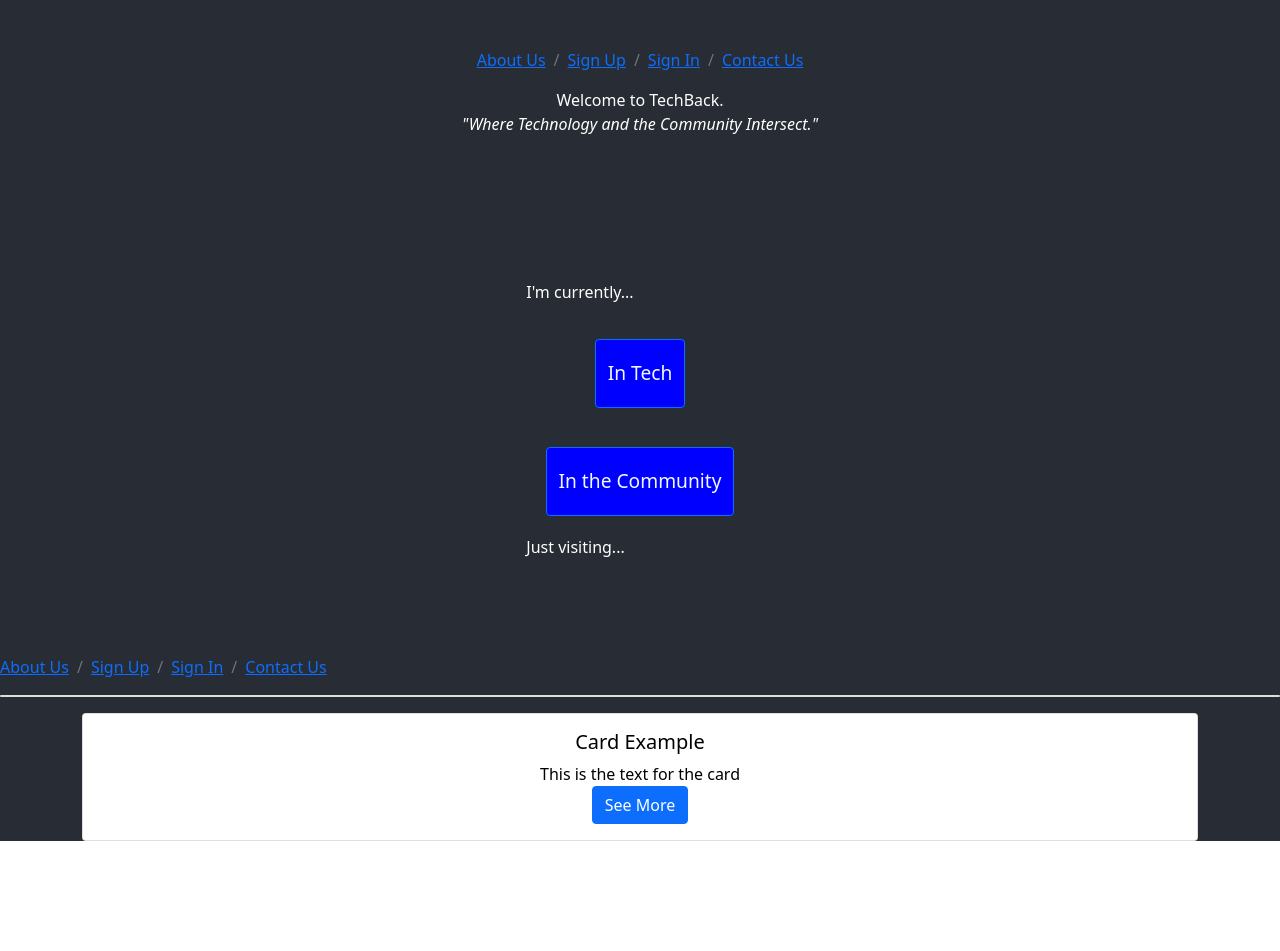
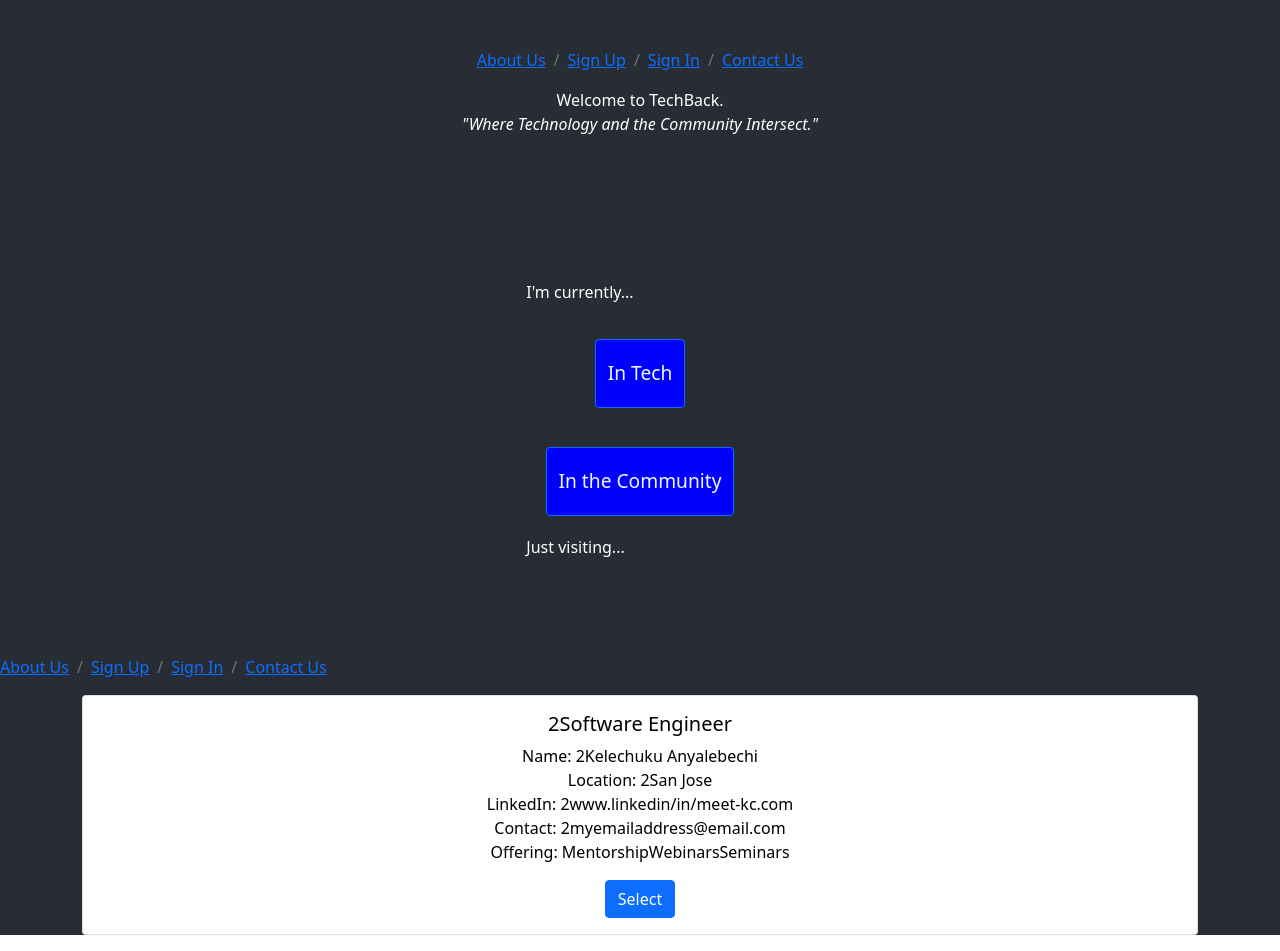
Before and after one commit to kc-anyalebechi/techback, a React (Create React App) app in the folder front_end/: page / in a window 1280 px wide. Before the commit the page ends 857 px from the top, so only its background shows below. Built offline with nearby package versions, Linux system fonts and the light colour scheme.

Commit message:
added a feature were random contacts display for the techUsers

```diff
--- a/front_end/src/Components/TechUsers/techUser.js
+++ b/front_end/src/Components/TechUsers/techUser.js
@@ -2,11 +2,16 @@ import React from "react";
 import "bootstrap/dist/css/bootstrap.min.css";
 // import Button from "react-bootstrap/Button";
 import { Breadcrumb, Card, Container, Button } from "react-bootstrap";
+import { techSeedData } from "../../SeedData/techSeedData";
 
 function TechUsers() {
-  // const showAllTechUsers =
+  const showAllTechUsers = Math.floor(Math.random() * techSeedData.length);
+
+  console.log(Math.random());
+  console.log(techSeedData.length);
+
   return (
-    <div className="techback">
+    <div className="techUser">
       <div header className="techUser-header">
         <Breadcrumb>
           <Breadcrumb.Item>About Us</Breadcrumb.Item>
@@ -15,24 +20,30 @@ function TechUsers() {
           <Breadcrumb.Item>Contact Us</Breadcrumb.Item>
         </Breadcrumb>
       </div>
+      <Container>
         <div className="techUser-body">
-        <Card className="mb-3" style={{ color: "#000" }}></Card>
-
-        <div className="inTech">
-          <Container>
           <Card className="mb-3" style={{ color: "#000" }}>
             <Card.Body>
-                <Card.Title>Card Example</Card.Title>
+              <Card.Title>
+                {techSeedData[showAllTechUsers].expertise}
+                <br />
+              </Card.Title>
               <Card.Text>
-                  This is the text for the card
+                Name: {techSeedData[showAllTechUsers].full_name} <br />
+                Location: {techSeedData[showAllTechUsers].location}
                 <br />
-                  <Button>See More</Button>
+                LinkedIn: {techSeedData[showAllTechUsers].linkedIn}
+                <br />
+                Contact: {techSeedData[showAllTechUsers].email}
+                <br />
+                Offering: {techSeedData[showAllTechUsers].offer}
+                <br />
               </Card.Text>
+              {<Button>Select</Button>}
             </Card.Body>
           </Card>
+        </div>
       </Container>
-        </div>
-      </div>
     </div>
   );
 }
--- a/front_end/src/SeedData/techSeedData.js
+++ b/front_end/src/SeedData/techSeedData.js
@@ -1,7 +1,7 @@
 export const techSeedData = [
         {
             "full_name": "Kelechuku Anyalebechi",
-            "expertise": "Software Engineering",
+            "expertise": "Software Engineer",
             "location": "San Jose",
             "linkedIn": "www.linkedin/in/meet-kc.com",
             "email": "myemailaddress@email.com",
@@ -10,5 +10,42 @@ export const techSeedData = [
                 "Webinars",
                 "Seminars"
             ]
+        },
+        {
+            "full_name": "1Kelechuku Anyalebechi",
+            "expertise": "1Software Engineer",
+            "location": "1San Jose",
+            "linkedIn": "1www.linkedin/in/meet-kc.com",
+            "email": "1myemailaddress@email.com",
+            "offer": [
+                "Mentorship",
+                "Webinars",
+                "Seminars"
+            ]
+        },
+        {
+            "full_name": "2Kelechuku Anyalebechi",
+            "expertise": "2Software Engineer",
+            "location": "2San Jose",
+            "linkedIn": "2www.linkedin/in/meet-kc.com",
+            "email": "2myemailaddress@email.com",
+            "offer": [
+                "Mentorship",
+                "Webinars",
+                "Seminars"
+            ]
+        },
+        {
+            "full_name": "3Kelechuku Anyalebechi",
+            "expertise": "3Software Engineer",
+            "location": "3San Jose",
+            "linkedIn": "3www.linkedin/in/meet-kc.com",
+            "email": "3myemailaddress@email.com",
+            "offer": [
+                "Mentorship",
+                "Webinars",
+                "Seminars"
+            ]
         }
+
 ]
```
Lines whose indentation alone changed are shown as unchanged.
